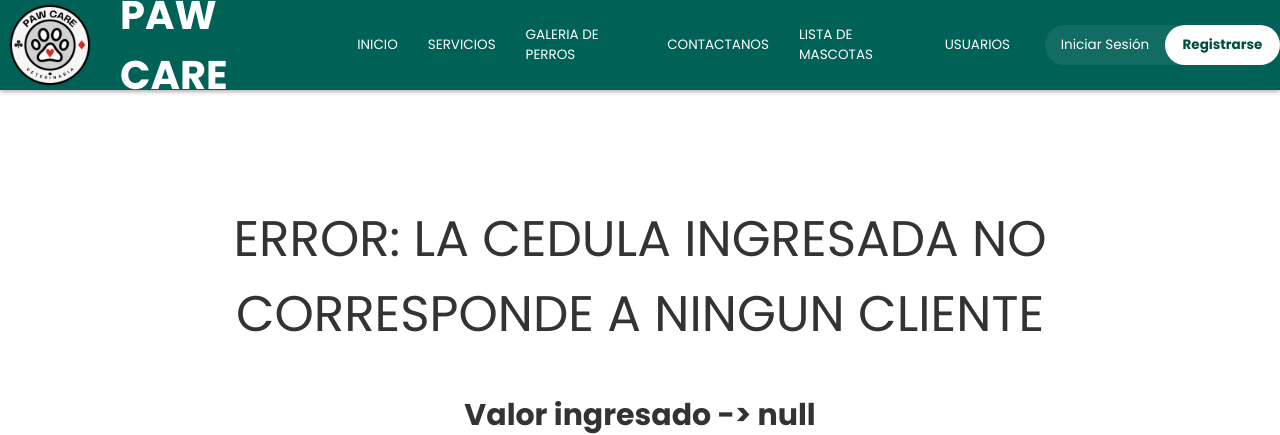
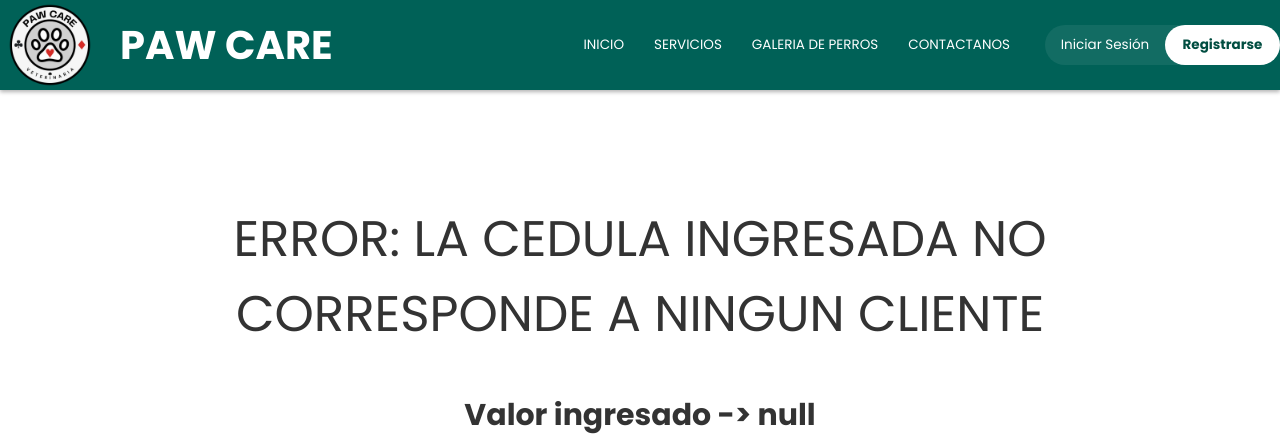
Before and after one commit to florezandres/PAW-CARE, a Spring app: template PAW CARE/src/main/resources/templates/pagina_error.html in a window 1280 px wide. Shown: the top 435 px of the page. Run offline with Thymeleaf, Linux system fonts and the light colour scheme; the template is opened without the code that fills it, so the values that code supplies are empty.

Commit message:
Modificacion header pagina error

```diff
--- a/PAW CARE/src/main/resources/templates/pagina_error.html
+++ b/PAW CARE/src/main/resources/templates/pagina_error.html
@@ -26,8 +26,6 @@
               <a href="/servicios">SERVICIOS</a>
               <a href="/galeria">GALERIA DE PERROS</a>
               <a href="/contacto">CONTACTANOS</a>
-              <a href="/mascota/all">LISTA DE MASCOTAS</a>
-              <a href="/cliente/all">USUARIOS</a>
               <div class="btn-container">
                 <a class="btnlogin" href="/clinica">Iniciar Sesión</a>
                 <a class="btnsignup" th:href="@{/cliente/registro}">Registrarse</a>
--- a/PAW CARE/src/main/resources/templates/pagina_error_registro.html
+++ b/PAW CARE/src/main/resources/templates/pagina_error_registro.html
@@ -26,8 +26,6 @@
               <a href="/servicios">SERVICIOS</a>
               <a href="/galeria">GALERIA DE PERROS</a>
               <a href="/contacto">CONTACTANOS</a>
-              <a href="/mascota/all">LISTA DE MASCOTAS</a>
-              <a href="/cliente/all">USUARIOS</a>
               <div class="btn-container">
                 <a class="btnlogin" href="/clinica">Iniciar Sesión</a>
                 <a class="btnsignup" th:href="@{/cliente/registro}">Registrarse</a>
```
Also changed, not shown: 2 other files.
